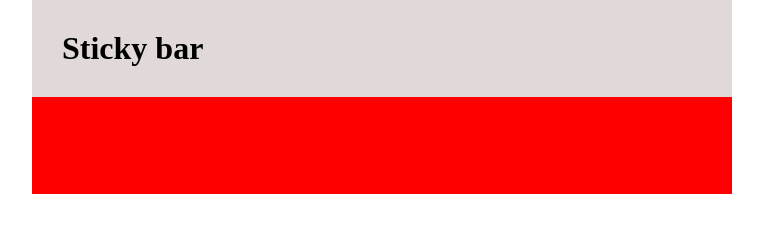
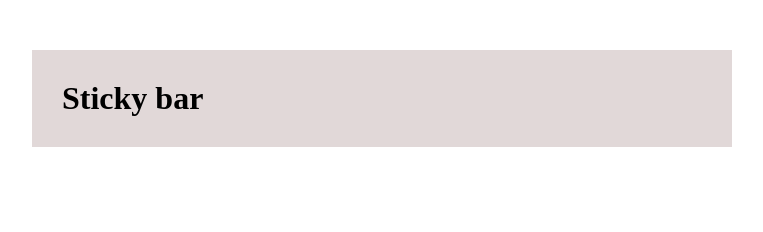
Before and after one commit to benjaminreid/position-sticky-polyfill, a plain HTML site: page demo/index.html in a window 1280 px wide. Shown: the whole page, without its empty margins (258-1021 px from the left). Drawn offline with Linux system fonts and the light colour scheme.

Commit message:
Store the elements offset

```diff
--- a/demo/styles.css
+++ b/demo/styles.css
@@ -5,6 +5,7 @@ body {
 .wrapper {
   width: 700px;
   margin: 0 auto;
+  padding-top: 50px;
 }
 
 .header {
--- a/position-sticky.js
+++ b/position-sticky.js
@@ -6,7 +6,10 @@
     function StickyElement(element) {
       // the element that wants to be made position: sticky
       this.element = element;
+      // reference for the dummy element
       this.dummyElement = null;
+      // how far the element is down the view
+      this.position = null;
       this.init();
       return this;
     }
@@ -14,6 +17,7 @@
     StickyElement.prototype.init = function() {
       this.createDummyElement()
       this.insertDummyElement();
+      this.getOffset();
     };
 
     StickyElement.prototype.createDummyElement = function() {
@@ -24,8 +28,8 @@
       // set the width the height off the original element
       dummyElement.style.height = this.element.offsetHeight + "px";
 
-      // @dev
-      dummyElement.style.background = "red";
+      // hide the element initially
+      dummyElement.style.display = "none";
 
       return this.dummyElement = dummyElement;
     };
@@ -33,6 +37,10 @@
     StickyElement.prototype.insertDummyElement = function() {
       // insert the dummy element after the original element
       return this.element.parentNode.insertBefore(this.dummyElement, this.element.nextSibling);
+    };
+
+    StickyElement.prototype.getOffset = function() {
+      return this.position = this.element.offsetTop;
     };
 
     return StickyElement;
```
